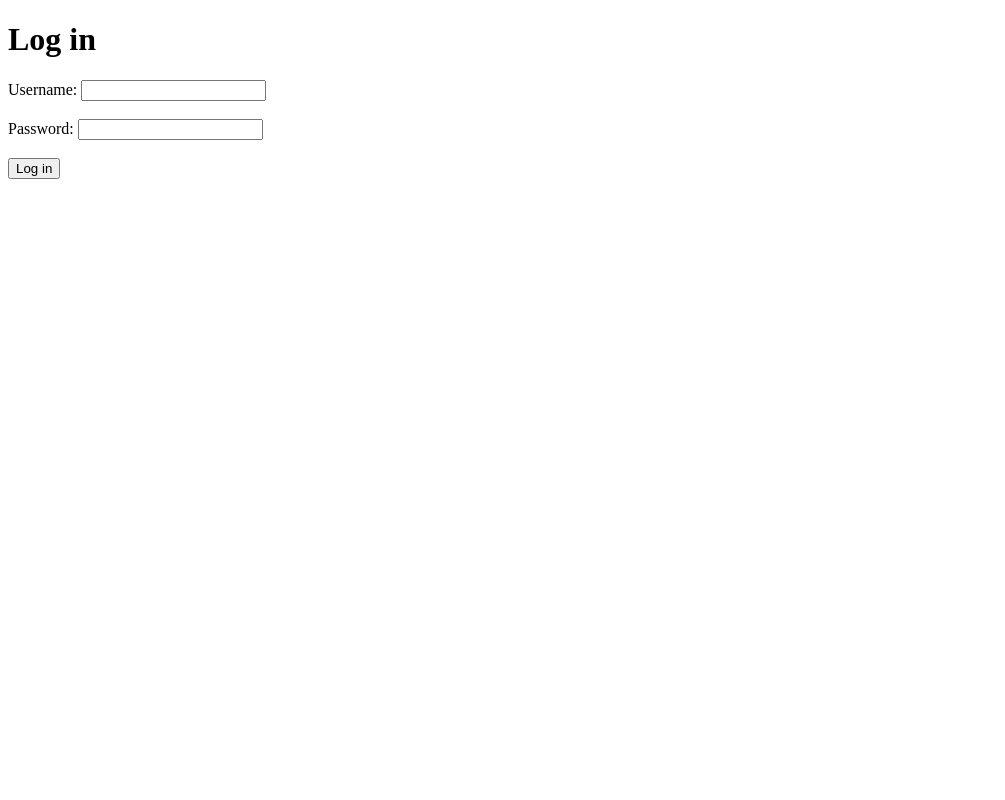
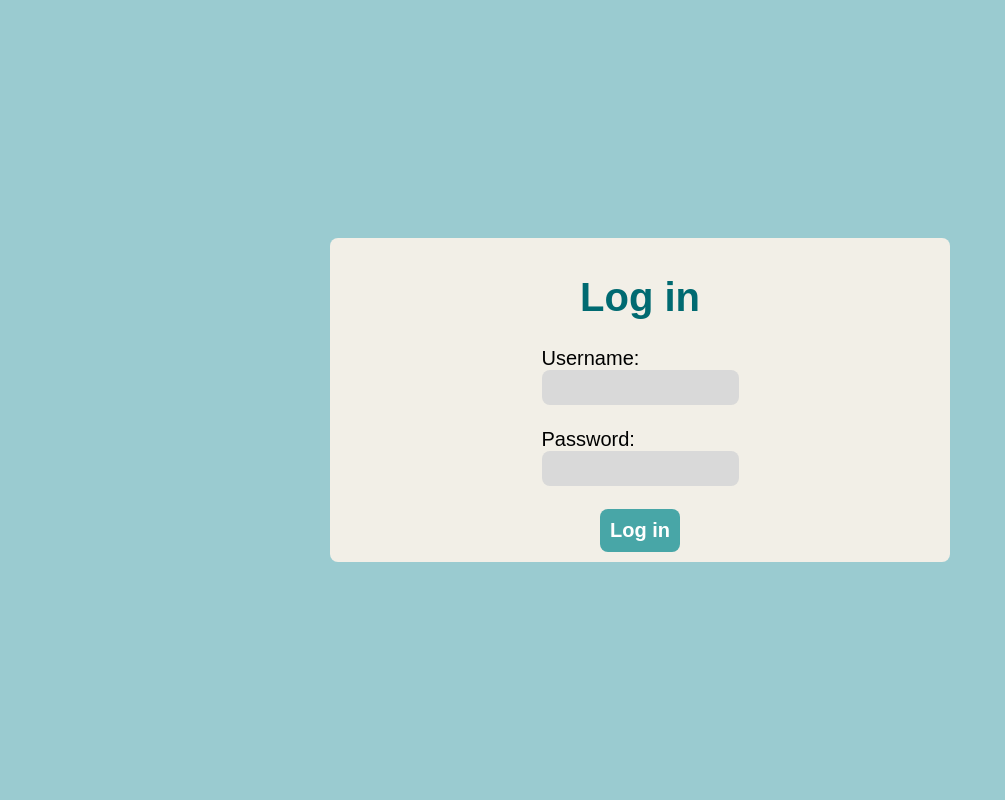
Before and after one commit to codefulTM/it-tools, a Django app: template tkpmproject/it_tools/accounts/templates/login.html in a window 1280 px wide. Shown: the whole page, without its empty margins (0-1005 px from the left). Run offline with Django 5.2, Linux system fonts and the light colour scheme; the template is opened without the code that fills it, so the values that code supplies are empty.

Commit message:
Add login templates with styling

```diff
--- a/tkpmproject/it_tools/accounts/templates/login.css
+++ b/tkpmproject/it_tools/accounts/templates/login.css
@@ -0,0 +1,39 @@
+body {
+    background-color: #9ACBD0;
+    font-family: Arial, Helvetica, sans-serif;
+    font-size: 20px;
+    box-sizing: border-box;
+    display: flex;
+    justify-content: center;
+    align-items: center;
+    min-height: 100vh;
+    margin: 0;
+}
+
+#loginBox {
+    background-color: #F2EFE7;
+    width: 600px;
+    display: flex;
+    flex-direction: column;
+    align-items: center;
+    padding: 10px;
+    border-radius: 8px;
+}
+
+#loginBox h1 {
+    color: #006A71;
+}
+
+#loginBox input {
+    background-color: #D9D9D9;
+    border: 0px;
+    padding: 10px;
+    border-radius: 8px;
+}
+
+#loginBox input[type="submit"] {
+    background-color: #48A6A7;
+    font-weight: bold;
+    color: white;
+    font-size: 20px;
+}
--- a/tkpmproject/it_tools/accounts/templates/login.html
+++ b/tkpmproject/it_tools/accounts/templates/login.html
@@ -1,20 +1,28 @@
+<!-- {% load static %} -->
 <!DOCTYPE html>
 <html lang="en">
 <head>
     <meta charset="UTF-8">
     <meta name="viewport" content="width=device-width, initial-scale=1.0">
     <title>Log in</title>
-    <link rel="stylesheet" type="text/css" href="login.css">
+    <!-- <link rel="stylesheet" href="{% static 'login.css' %}"> -->
+    <link rel="stylesheet" href="login.css"/>
 </head>
 <body>
     <div id="loginBox">
         <h1>Log in</h1>
         <form action="/login" method="post">
-            <label for="username">Username:</label>
-            <input type="text" id="username" name="username"><br><br>
-            <label for="password">Password:</label>
-            <input type="password" id="password" name="password"><br><br>
-            <input type="submit" value="Log in">
+            <div>
+                <label for="username">Username:</label><br>
+                <input type="text" id="username" name="username"><br><br>
+            </div>
+            <div>
+                <label for="password">Password:</label><br>
+                <input type="password" id="password" name="password"><br><br>
+            </div>
+            <div style="text-align: center;">
+                <input type="submit" value="Log in">
+            </div>
         </form>
     </div>
 </body>
--- a/tkpmproject/it_tools/accounts/templates/signup.html
+++ b/tkpmproject/it_tools/accounts/templates/signup.html
@@ -6,6 +6,7 @@
     <title>Sign up</title>
 </head>
 <body>
+    <div>
         <h1>Sign up</h1>
         <form action="/signup" method="post">
             <label for="email">Email:</label>
@@ -16,5 +17,6 @@
             <input type="password" id="password" name="password" required><br><br>
             <input type="submit" value="Sign up">
         </form>
+    </div>
 </body>
 </html>
```
Lines whose indentation alone changed are shown as unchanged.
